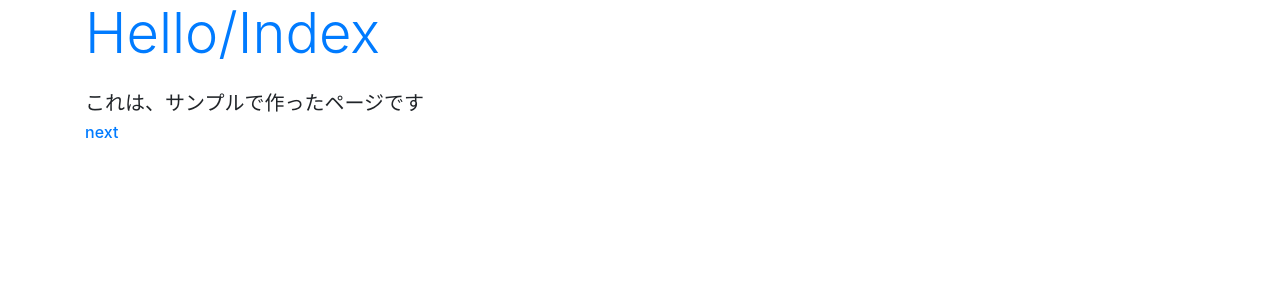
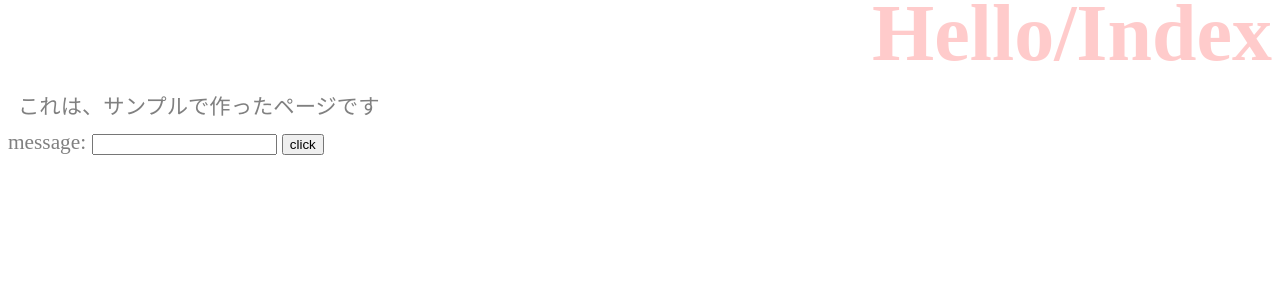
Before and after one commit to kazuhira123/Django-_Practice, a Django app: page /hello/ in a window 1280 px wide. Shown: the top 300 px of the page. Run offline with Django 3.2, Linux system fonts and the light colour scheme; some libraries are stand-ins or nearby versions.

Commit message:
テンプレートにフォームを追加
フォームを追加するため、index.htmlにformタグ、labelタグ、inputタグをそれぞれ追記、それに合わせBootstrapの記述を一旦削除した。

```diff
--- a/hello/templates/hello/index.html
+++ b/hello/templates/hello/index.html
@@ -4,12 +4,17 @@
 <head>
   <meta charset="utf-8"> <!--メタ要素というページに関する様々な情報を記述する要素、今回はutf-8という文字コードに設定している-->
   <title>{{title}}</title> <!--テンプレートで使用できる変数にtitleを追加-->
-  <link rel="stylesheet"
-    href="https://stackpath.bootstrapcdn.com/bootstrap/4.3.1/css/bootstrap.min.css"
-    crossorigin="anonymous"><!--リンク先にBootstrapのサイトを指定しスタイルシートを読み込み、オリジン間リクエストが実行されるが信用情報(Cookieなど)は送信されないように設定-->
+  <link rel="stylesheet" type="text/css"
+    href="{% static 'hello/css/style.css' %}" />
 </head>
-<body class="container"> <!--Bootstrapのクラスを読み込む-->
-  <h1 class="display-4 text-primary mb-4">{{title}}</h1>
-  <p class="h5">{{msg}}</p> <!--上記と同じく、変数msgを追加-->
-  <p class="h6"><a href="{% url goto %}">{{goto}}</a ></p><!--インライン要素のhref属性でリンク先をテンプレートの変数gotoに指定-->
+<body>
+  <h1>{{title}}</h1>
+  <p>{{msg}}</p> <!--上記と同じく、変数msgを追加-->
+  <form action="{% url 'form' %}" method="post"> <!--formタグのaction属性にフォームによって送信された情報を処理するプログラムのurlを指定、method属性でhttpメソッドをpostメソッドに指定-->
+    {% csrf_token %} <!--CSRF(リクエスト偽造)対策用のトークンを追加、これで「正しくフォームから送信されたアクセスかどうかを判定できる」-->
+    <label  for="msg">message: </label> <!--labelタグにフォームの項目名と構成部品を関連づける。ここではfor属性にmsgと指定しid属性と関連づける-->
+    <input id="msg" type="text" name="msg"> <!--入力欄要素であるinputタグのid属性にfor属性と同じmsgと指定することで関連づけた。さらにtype属性を規定のtextとした。-->
+    <input type="submit" value="click"> <!--inputタグのtype属性をsubmitにすることで送信ボタンを作成、value属性をclickに指定-->
+  </form>
+</body>
 </html>
```
